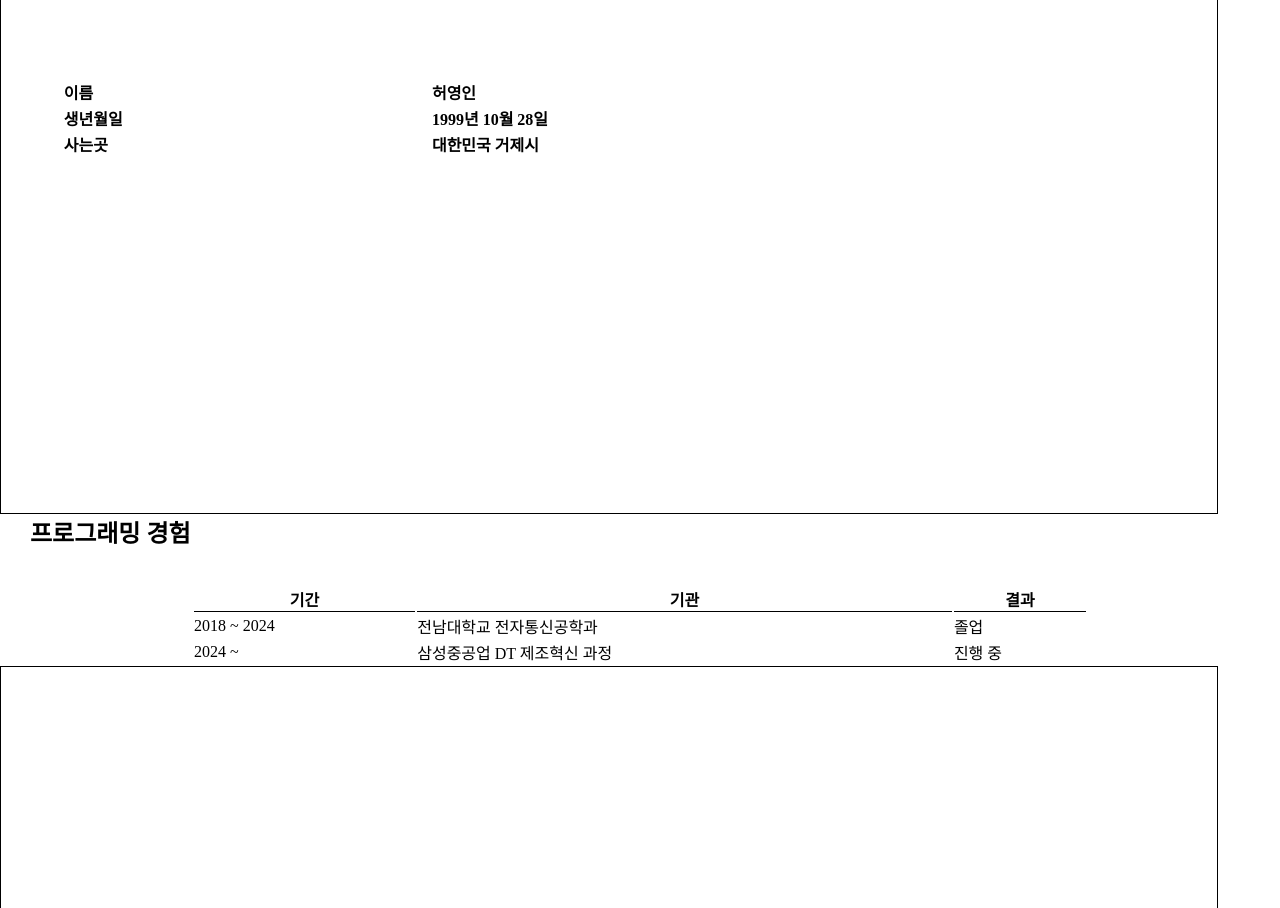
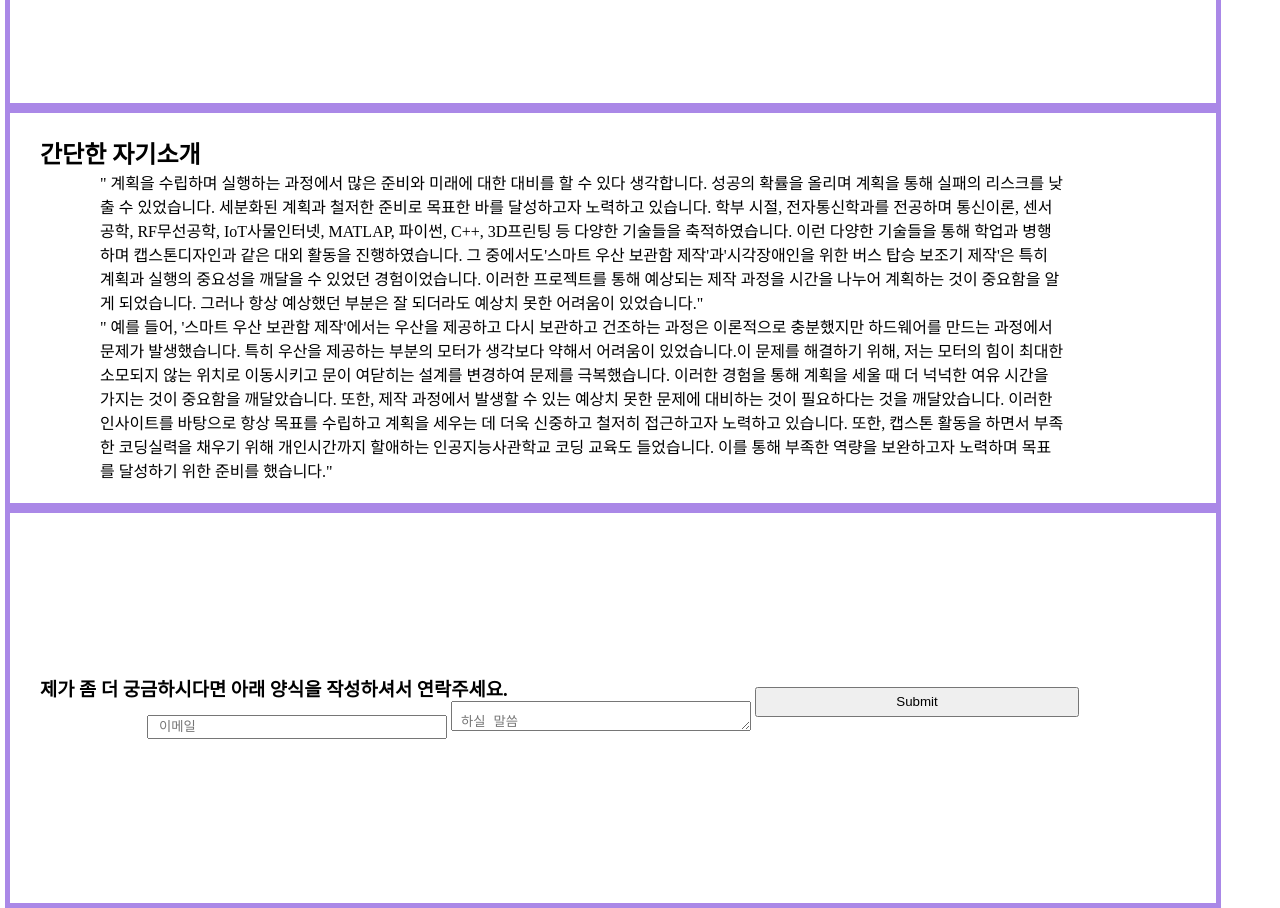
Before and after one commit to HE0IN/HE0IN.github.io, a plain HTML site: page index.html in a window 1280 px wide. Shown: the part 1892-2800 px from the top of the page. Drawn offline with nearby package versions, Linux system fonts and the light colour scheme; a web font is replaced by a local one.

Commit message:
페이지에 색 넣고 마진 넣음

```diff
--- a/index.html
+++ b/index.html
@@ -44,9 +44,7 @@
             </tr>
         </table>
     </div>
-    <div class="class">
-
-        <div>
+    <div class="page">
         <h2>프로그래밍 경험</h2>
         <br><br>
         <table class="pg_ex">
@@ -70,7 +68,6 @@
                 </tr>
             </tbody>
         </table>
-        </div>
     </div>
     <div class="page">
 
@@ -106,9 +103,7 @@
         </div>
     </div>
     <div class="page">
-
         <h2>간단한 자기소개</h2>
-        <br>
         <p>
             " 계획을 수립하며 실행하는 과정에서 많은 준비와 미래에 대한 대비를 할 수 있다 생각합니다. 성공의 확률을 올리며 계획을 통해 실패의 리스크를 낮출 수 있었습니다. 세분화된 계획과 철저한
             준비로 목표한 바를 달성하고자 노력하고 있습니다. 학부 시절, 전자통신학과를 전공하며 통신이론, 센서공학, RF무선공학, IoT사물인터넷, MATLAP, 파이썬, C++, 3D프린팅 등
@@ -123,14 +118,12 @@
             접근하고자 노력하고 있습니다. 또한, 캡스톤 활동을 하면서 부족한 코딩실력을 채우기 위해 개인시간까지 할애하는 인공지능사관학교 코딩 교육도 들었습니다. 이를 통해 부족한 역량을 보완하고자
             노력하며 목표를 달성하기 위한 준비를 했습니다."
         </p>
-        <br><br>
-        <h3>제가 좀 더 궁금하시다면 아래 양실을 작성하셔서 연락주세요.</h3>
-        <br><br>
+    </div>
+    <div class="page">
+        <h3>제가 좀 더 궁금하시다면 아래 양식을 작성하셔서 연락주세요.</h3>
             <form class="form">
                 <input class="email" style="padding: 10px;" type="email" placeholder="이메일">
-            <br><br>
                 <textarea class="feedback" placeholder="하실 말씀" style="padding: 9px;"></textarea>
-            <br><br><br>
                 <input class="submit" style="position: relative; bottom: 25px;" type="submit">
             </form>
     </div>
--- a/style.css
+++ b/style.css
@@ -4,16 +4,18 @@
     /* border: 1px solid rgba(250, 245, 245, 0.1); */
     padding: 0px;
     margin: 0px;
-
+    box-sizing:border-box;
 }
 
 .page{
     width: 95vw;
-    height: 100vh;
-    border: 1px solid black;
+    height: 50vh;
+    border: 5px solid rgb(170, 136, 231);
     display: flex;
     flex-direction: column;
     justify-content: center;
+    margin: auto;
+    margin-left: 5px;
 }
 
 .profile {
```
Lines whose indentation alone changed are shown as unchanged.
